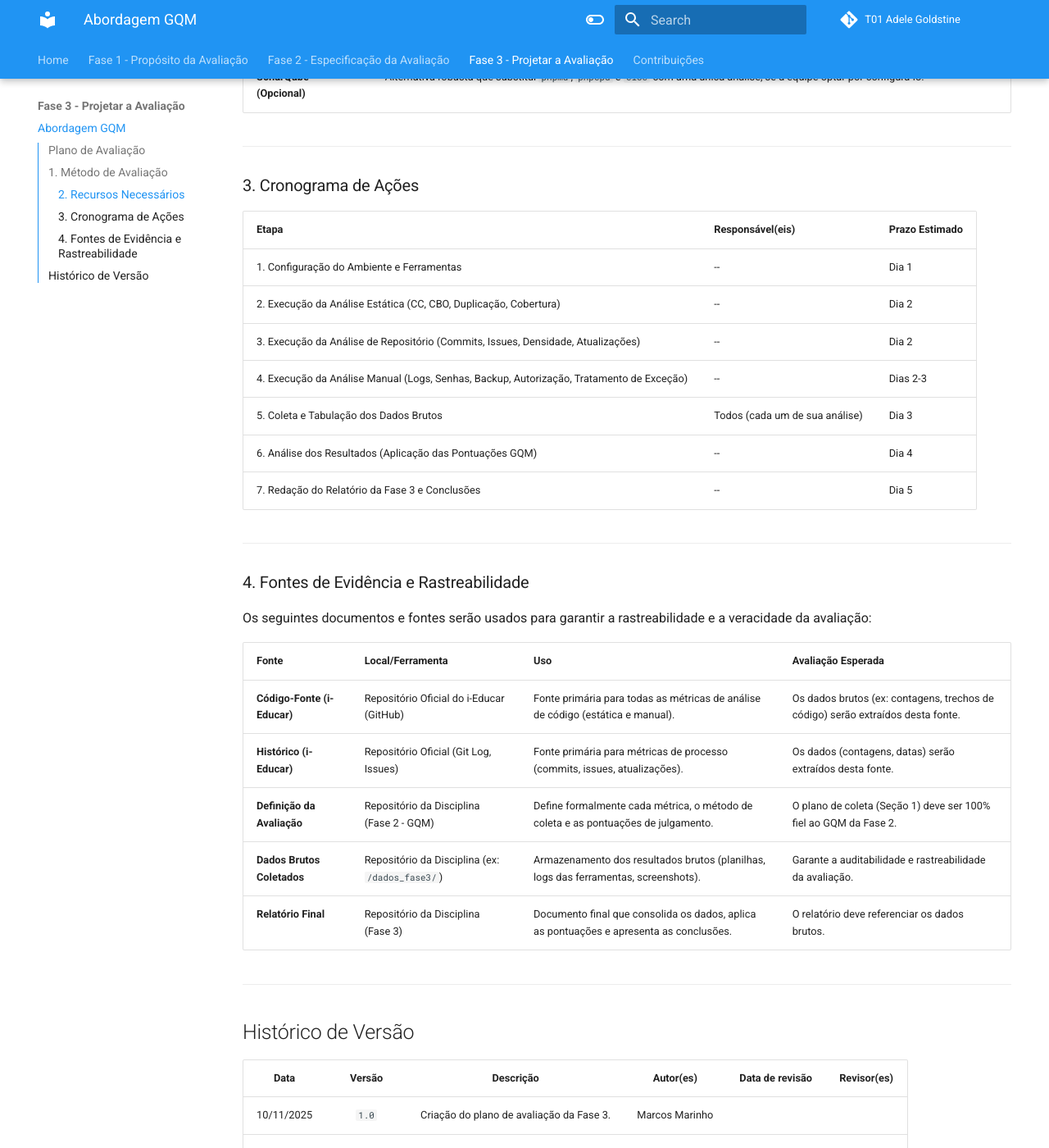
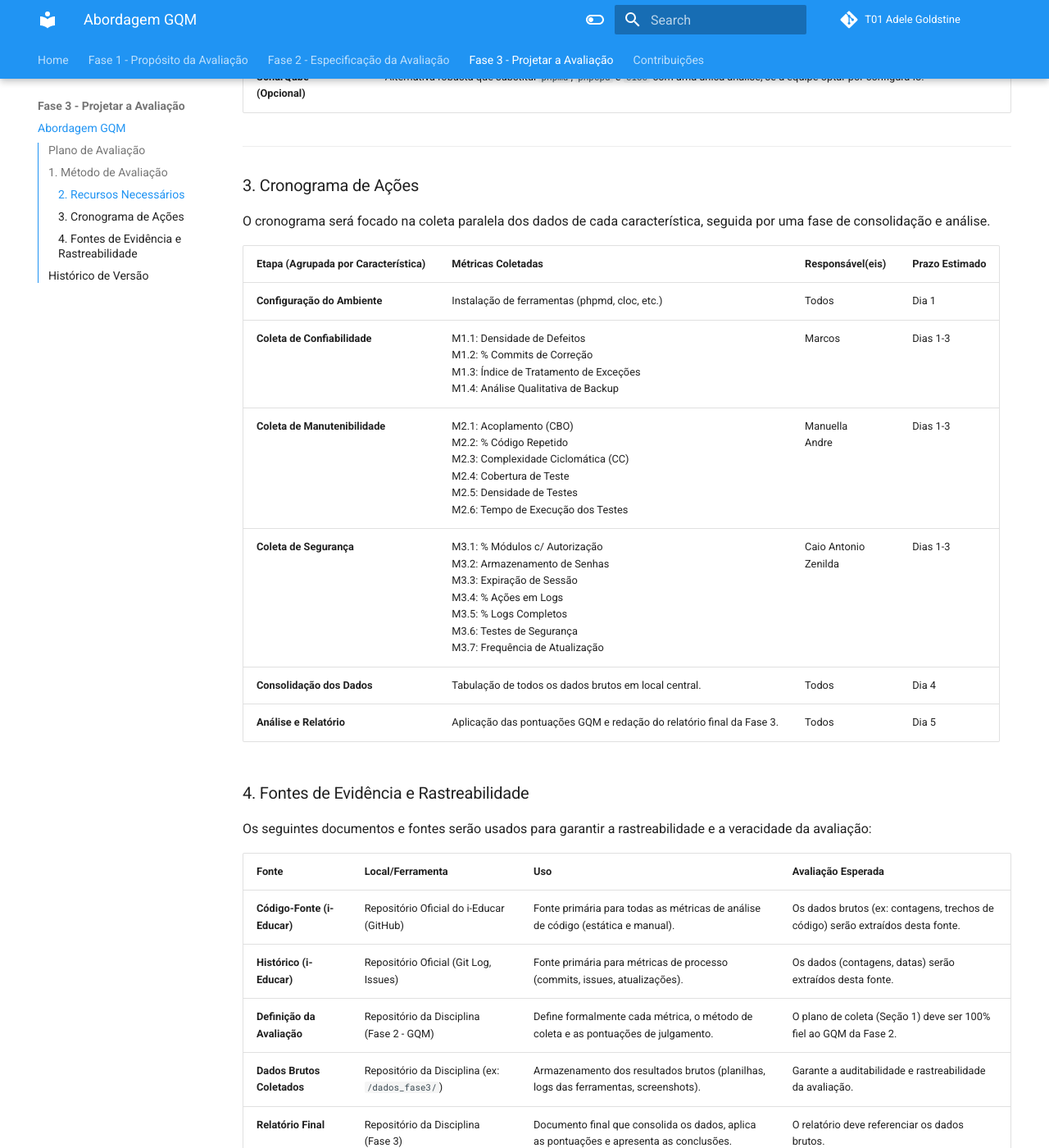
Before and after one commit to FCTE-Qualidade-de-Software-1/2025-2_T01_ADELE-GOLDSTINE, an MkDocs documentation site: the page built from docs/fase_3/projetar.md, in a window 1280 px wide and 1400 px high, scrolled down 2485 px. Shown: the whole window at 82% size. Built offline with MkDocs 1.6.1 and Material for MkDocs 9.7.7, drawn with Linux system fonts in a browser that asks for light colours; comment, search, counter and statistics services are not loaded.

Commit message:
docs: separação do cronograma

```diff
--- a/docs/fase_3/projetar.md
+++ b/docs/fase_3/projetar.md
@@ -43,17 +43,16 @@ Será utilizada uma abordagem mista (quantitativa e qualitativa) baseada no plan
 
 ### 3\. Cronograma de Ações
 
-| Etapa | Responsável(eis) | Prazo Estimado |
-| --- | --- | --- |
-| 1. Configuração do Ambiente e Ferramentas | -- | Dia 1 |
-| 2. Execução da Análise Estática (CC, CBO, Duplicação, Cobertura) | -- | Dia 2 |
-| 3. Execução da Análise de Repositório (Commits, Issues, Densidade, Atualizações) | -- | Dia 2 |
-| 4. Execução da Análise Manual (Logs, Senhas, Backup, Autorização, Tratamento de Exceção) | -- | Dias 2-3 |
-| 5. Coleta e Tabulação dos Dados Brutos | Todos (cada um de sua análise) | Dia 3 |
-| 6. Análise dos Resultados (Aplicação das Pontuações GQM) | -- | Dia 4 |
-| 7. Redação do Relatório da Fase 3 e Conclusões | -- | Dia 5 |
+O cronograma será focado na coleta paralela dos dados de cada característica, seguida por uma fase de consolidação e análise.
 
------
+| Etapa (Agrupada por Característica) | Métricas Coletadas | Responsável(eis) | Prazo Estimado |
+| :--- | :--- | :--- | :--- |
+| **Configuração do Ambiente** | Instalação de ferramentas (phpmd, cloc, etc.) | Todos | Dia 1 |
+| **Coleta de Confiabilidade** | M1.1: Densidade de Defeitos <br> M1.2: % Commits de Correção <br> M1.3: Índice de Tratamento de Exceções <br> M1.4: Análise Qualitativa de Backup | Marcos | Dias 1-3 |
+| **Coleta de Manutenibilidade** | M2.1: Acoplamento (CBO) <br> M2.2: % Código Repetido <br> M2.3: Complexidade Ciclomática (CC) <br> M2.4: Cobertura de Teste <br> M2.5: Densidade de Testes <br> M2.6: Tempo de Execução dos Testes | Manuella <br> Andre | Dias 1-3 |
+| **Coleta de Segurança** | M3.1: % Módulos c/ Autorização <br> M3.2: Armazenamento de Senhas <br> M3.3: Expiração de Sessão <br> M3.4: % Ações em Logs <br> M3.5: % Logs Completos <br> M3.6: Testes de Segurança <br> M3.7: Frequência de Atualização | Caio Antonio <br> Zenilda | Dias 1-3 |
+| **Consolidação dos Dados** | Tabulação de todos os dados brutos em local central. | Todos | Dia 4 |
+| **Análise e Relatório** | Aplicação das pontuações GQM e redação do relatório final da Fase 3. | Todos | Dia 5 |
 
 ### 4\. Fontes de Evidência e Rastreabilidade
 
```
